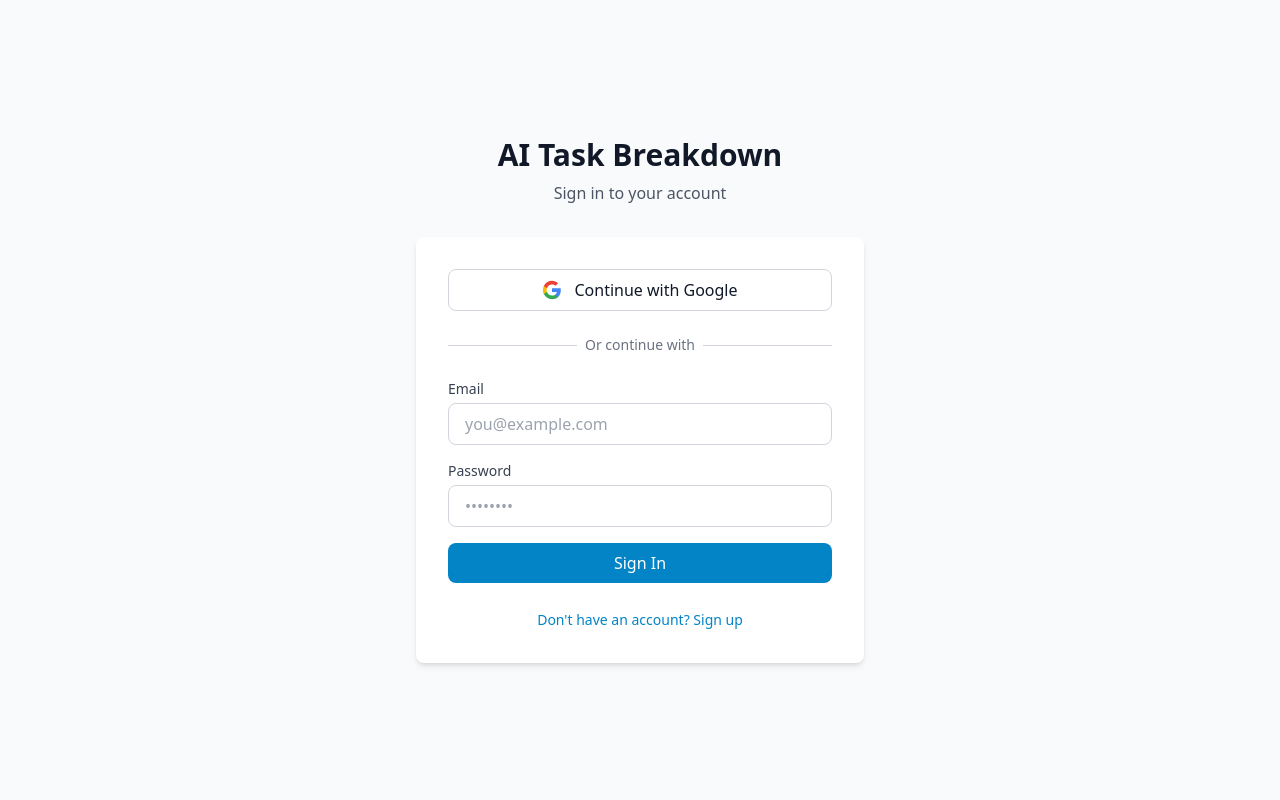
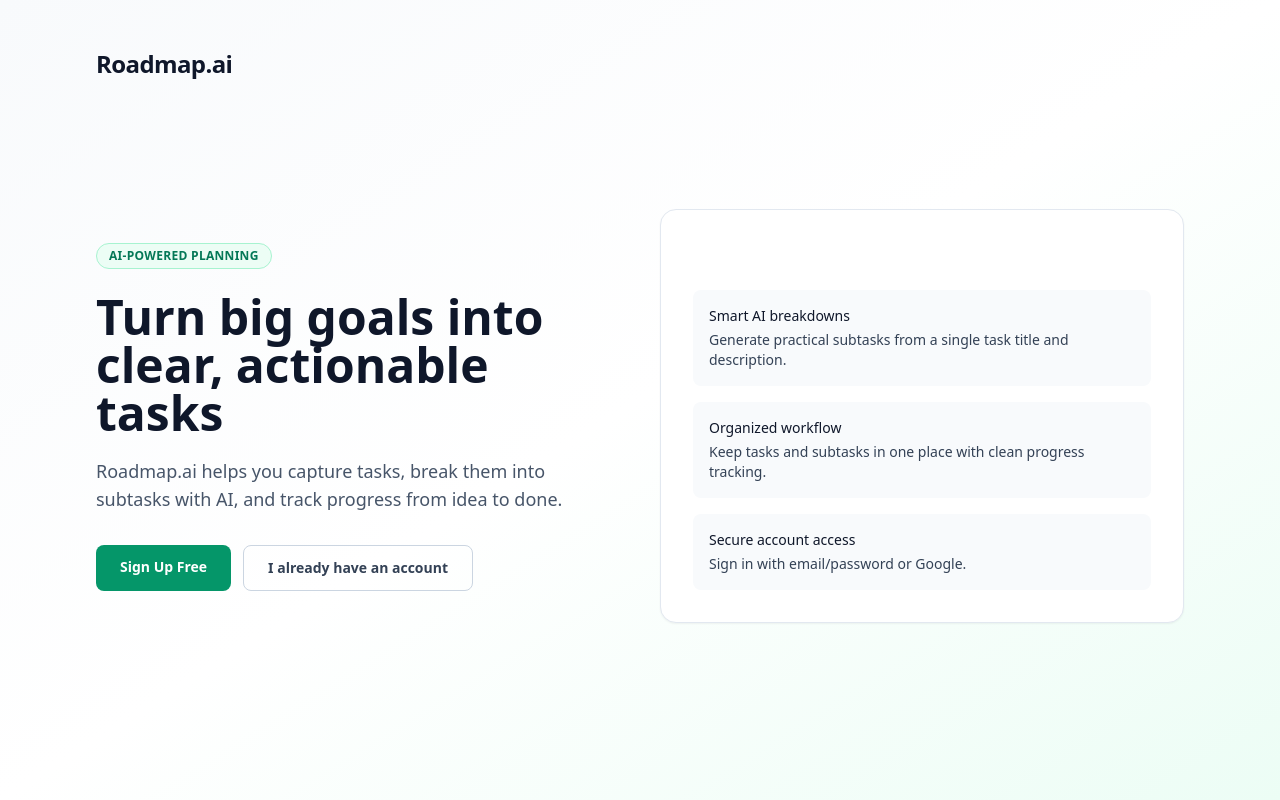
Before and after one commit to Shripad3/Roadmap-ai, a React (Vite) app in the folder frontend/: page / in a window 1280 px wide. Built offline with nearby package versions, Linux system fonts and the light colour scheme; no server answers.

Commit message:
Added landing page for first time users and fixed bugs

```diff
--- a/frontend/src/App.jsx
+++ b/frontend/src/App.jsx
@@ -3,11 +3,30 @@
 import { ThemeProvider } from './contexts/ThemeContext';
 import Auth from './components/Auth';
 import Navbar from './components/Navbar';
+import Landing from './pages/Landing';
 import Tasks from './pages/Tasks';
 import AIBreakdown from './pages/AIBreakdown';
 import Settings from './pages/Settings';
 
-function AppContent() {
+function AppShell({ user, signOut, children }) {
+  return (
+    <div className="min-h-screen bg-gray-50 pb-20">
+      <header className="bg-white shadow-sm border-b border-gray-200">
+        <Navbar user={user} onSignOut={signOut} />
+      </header>
+
+      <main className="max-w-7xl mx-auto px-4 sm:px-6 lg:px-8 py-8 pt-24">{children}</main>
+
+      <footer className="fixed bottom-0 left-0 w-full bg-white border-t border-gray-200">
+        <div className="max-w-7xl mx-auto px-4 sm:px-6 lg:px-8 py-6 text-center text-gray-600 text-sm">
+          Powered by Gemini AI • Built with React & Express
+        </div>
+      </footer>
+    </div>
+  );
+}
+
+function AppRoutes() {
   const { user, loading: authLoading, signOut } = useAuth();
 
   if (authLoading) {
@@ -21,33 +40,48 @@
     );
   }
 
-  if (!user) {
-    return <Auth />;
-  }
-
   return (
-    <BrowserRouter>
-    <div className="min-h-screen bg-gray-50 pb-20">
-      <header className="bg-white shadow-sm border-b border-gray-200">
-        <Navbar user={user} onSignOut={signOut} />
-      </header>
-
-      <main className="max-w-7xl mx-auto px-4 sm:px-6 lg:px-8 py-8 pt-24">
-        <Routes>
-          <Route path="/" element={<Tasks />} />
-          <Route path="/ai-breakdown" element={<AIBreakdown />} />
-          <Route path="/settings" element={<Settings />} />
-          <Route path="*" element={<Navigate to="/" replace />} />
-        </Routes>
-      </main>
-
-      <footer className="fixed bottom-0 left-0 w-full bg-white border-t border-gray-200">
-        <div className="max-w-7xl mx-auto px-4 sm:px-6 lg:px-8 py-6 text-center text-gray-600 text-sm">
-          Powered by Gemini AI • Built with React & Express
-        </div>
-      </footer>
-    </div>
-  </BrowserRouter>
+    <Routes>
+      <Route path="/" element={user ? <Navigate to="/tasks" replace /> : <Landing />} />
+      <Route path="/auth" element={user ? <Navigate to="/tasks" replace /> : <Auth />} />
+      <Route
+        path="/tasks"
+        element={
+          user ? (
+            <AppShell user={user} signOut={signOut}>
+              <Tasks />
+            </AppShell>
+          ) : (
+            <Navigate to="/auth" replace />
+          )
+        }
+      />
+      <Route
+        path="/ai-breakdown"
+        element={
+          user ? (
+            <AppShell user={user} signOut={signOut}>
+              <AIBreakdown />
+            </AppShell>
+          ) : (
+            <Navigate to="/auth" replace />
+          )
+        }
+      />
+      <Route
+        path="/settings"
+        element={
+          user ? (
+            <AppShell user={user} signOut={signOut}>
+              <Settings />
+            </AppShell>
+          ) : (
+            <Navigate to="/auth" replace />
+          )
+        }
+      />
+      <Route path="*" element={<Navigate to={user ? '/tasks' : '/'} replace />} />
+    </Routes>
   );
 }
 
@@ -55,7 +89,9 @@
   return (
     <ThemeProvider>
       <AuthProvider>
-        <AppContent />
+        <BrowserRouter>
+          <AppRoutes />
+        </BrowserRouter>
       </AuthProvider>
     </ThemeProvider>
   );
--- a/frontend/src/components/Auth.jsx
+++ b/frontend/src/components/Auth.jsx
@@ -1,7 +1,9 @@
-import { useState } from 'react';
+import { useEffect, useState } from 'react';
+import { useSearchParams } from 'react-router-dom';
 import { useAuth } from '../contexts/AuthContext';
 
 export default function Auth() {
+  const [searchParams] = useSearchParams();
   const [isSignUp, setIsSignUp] = useState(false);
   const [email, setEmail] = useState('');
   const [password, setPassword] = useState('');
@@ -10,14 +12,17 @@
 
   const { signIn, signUp, signInWithGoogle } = useAuth();
 
+  useEffect(() => {
+    const mode = searchParams.get('mode');
+    setIsSignUp(mode === 'signup');
+  }, [searchParams]);
+
   const handleSubmit = async (e) => {
     e.preventDefault();
     setError(null);
     setLoading(true);
 
-    const { error } = isSignUp
-      ? await signUp(email, password)
-      : await signIn(email, password);
+    const { error } = isSignUp ? await signUp(email, password) : await signIn(email, password);
 
     if (error) {
       setError(error.message);
@@ -39,26 +44,21 @@
     <div className="min-h-screen bg-gray-50 flex items-center justify-center px-4">
       <div className="max-w-md w-full space-y-8">
         <div className="text-center">
-          <h2 className="text-3xl font-bold text-gray-900">
-            AI Task Breakdown
-          </h2>
-          <p className="mt-2 text-gray-600">
-            {isSignUp ? 'Create your account' : 'Sign in to your account'}
-          </p>
+          <h2 className="text-3xl font-bold text-gray-900">AI Task Breakdown</h2>
+          <p className="mt-2 text-gray-600">{isSignUp ? 'Create your account' : 'Sign in to your account'}</p>
         </div>
 
         <div className="bg-white rounded-lg shadow-md p-8 space-y-6">
-          {/* Google Sign In */}
           <button
             onClick={handleGoogleSignIn}
             disabled={loading}
             className="w-full flex items-center justify-center gap-3 px-4 py-2 border border-gray-300 rounded-lg hover:bg-gray-50 transition-colors"
           >
             <svg className="w-5 h-5" viewBox="0 0 24 24">
-              <path fill="#4285F4" d="M22.56 12.25c0-.78-.07-1.53-.2-2.25H12v4.26h5.92c-.26 1.37-1.04 2.53-2.21 3.31v2.77h3.57c2.08-1.92 3.28-4.74 3.28-8.09z"/>
-              <path fill="#34A853" d="M12 23c2.97 0 5.46-.98 7.28-2.66l-3.57-2.77c-.98.66-2.23 1.06-3.71 1.06-2.86 0-5.29-1.93-6.16-4.53H2.18v2.84C3.99 20.53 7.7 23 12 23z"/>
-              <path fill="#FBBC05" d="M5.84 14.09c-.22-.66-.35-1.36-.35-2.09s.13-1.43.35-2.09V7.07H2.18C1.43 8.55 1 10.22 1 12s.43 3.45 1.18 4.93l2.85-2.22.81-.62z"/>
-              <path fill="#EA4335" d="M12 5.38c1.62 0 3.06.56 4.21 1.64l3.15-3.15C17.45 2.09 14.97 1 12 1 7.7 1 3.99 3.47 2.18 7.07l3.66 2.84c.87-2.6 3.3-4.53 6.16-4.53z"/>
+              <path fill="#4285F4" d="M22.56 12.25c0-.78-.07-1.53-.2-2.25H12v4.26h5.92c-.26 1.37-1.04 2.53-2.21 3.31v2.77h3.57c2.08-1.92 3.28-4.74 3.28-8.09z" />
+              <path fill="#34A853" d="M12 23c2.97 0 5.46-.98 7.28-2.66l-3.57-2.77c-.98.66-2.23 1.06-3.71 1.06-2.86 0-5.29-1.93-6.16-4.53H2.18v2.84C3.99 20.53 7.7 23 12 23z" />
+              <path fill="#FBBC05" d="M5.84 14.09c-.22-.66-.35-1.36-.35-2.09s.13-1.43.35-2.09V7.07H2.18C1.43 8.55 1 10.22 1 12s.43 3.45 1.18 4.93l2.85-2.22.81-.62z" />
+              <path fill="#EA4335" d="M12 5.38c1.62 0 3.06.56 4.21 1.64l3.15-3.15C17.45 2.09 14.97 1 12 1 7.7 1 3.99 3.47 2.18 7.07l3.66 2.84c.87-2.6 3.3-4.53 6.16-4.53z" />
             </svg>
             Continue with Google
           </button>
@@ -72,12 +72,9 @@
             </div>
           </div>
 
-          {/* Email/Password Form */}
           <form onSubmit={handleSubmit} className="space-y-4">
             <div>
-              <label className="block text-sm font-medium text-gray-700 mb-1">
-                Email
-              </label>
+              <label className="block text-sm font-medium text-gray-700 mb-1">Email</label>
               <input
                 type="email"
                 value={email}
@@ -89,9 +86,7 @@
             </div>
 
             <div>
-              <label className="block text-sm font-medium text-gray-700 mb-1">
-                Password
-              </label>
+              <label className="block text-sm font-medium text-gray-700 mb-1">Password</label>
               <input
                 type="password"
                 value={password}
@@ -104,28 +99,17 @@
             </div>
 
             {error && (
-              <div className="bg-red-50 border border-red-200 text-red-700 px-4 py-3 rounded-lg text-sm">
-                {error}
-              </div>
+              <div className="bg-red-50 border border-red-200 text-red-700 px-4 py-3 rounded-lg text-sm">{error}</div>
             )}
 
-            <button
-              type="submit"
-              disabled={loading}
-              className="btn btn-primary w-full"
-            >
-              {loading ? 'Loading...' : (isSignUp ? 'Sign Up' : 'Sign In')}
+            <button type="submit" disabled={loading} className="btn btn-primary w-full">
+              {loading ? 'Loading...' : isSignUp ? 'Sign Up' : 'Sign In'}
             </button>
           </form>
 
           <div className="text-center">
-            <button
-              onClick={() => setIsSignUp(!isSignUp)}
-              className="text-sm text-primary-600 hover:text-primary-700"
-            >
-              {isSignUp
-                ? 'Already have an account? Sign in'
-                : "Don't have an account? Sign up"}
+            <button onClick={() => setIsSignUp(!isSignUp)} className="text-sm text-primary-600 hover:text-primary-700">
+              {isSignUp ? 'Already have an account? Sign in' : "Don't have an account? Sign up"}
             </button>
           </div>
         </div>
--- a/frontend/src/components/Navbar.jsx
+++ b/frontend/src/components/Navbar.jsx
@@ -21,16 +21,14 @@
   return (
     <nav className="bg-white fixed w-full z-20 top-0 left-0 border-b border-gray-200">
       <div className="max-w-screen-xl flex flex-wrap items-center justify-between mx-auto p-4">
-        <Link to="/" className="self-center text-xl text-gray-900 font-semibold whitespace-nowrap">
-          AI Task Breakdown
+        <Link to="/tasks" className="self-center text-xl text-gray-900 font-semibold whitespace-nowrap">
+          Roadmap.ai
         </Link>
 
         <div className="flex md:order-2 items-center space-x-3">
           {user && (
             <>
-              <span className="hidden md:block text-sm text-gray-600">
-                {username}
-              </span>
+              <span className="hidden md:block text-sm text-gray-600">{username}</span>
 
               <button
                 type="button"
@@ -89,7 +87,7 @@
         >
           <ul className="flex flex-col p-4 md:p-0 mt-4 font-medium md:space-x-8 md:flex-row md:mt-0">
             <li>
-              <Link to="/" className={navLinkClassName('/')}>
+              <Link to="/tasks" className={navLinkClassName('/tasks')}>
                 Tasks
               </Link>
             </li>
@@ -106,9 +104,7 @@
 
             {user && (
               <li className="md:hidden border-t border-gray-200 mt-2 pt-2">
-                <span className="block py-2 px-3 text-sm text-gray-600">
-                  {username}
-                </span>
+                <span className="block py-2 px-3 text-sm text-gray-600">{username}</span>
               </li>
             )}
           </ul>
--- /dev/null
+++ b/frontend/src/pages/Landing.jsx
@@ -0,0 +1,61 @@
+import { Link } from 'react-router-dom';
+
+export default function Landing() {
+  return (
+    <div className="min-h-screen bg-gradient-to-br from-slate-50 via-white to-emerald-50">
+      <div className="mx-auto flex min-h-screen max-w-6xl flex-col px-6 py-12 lg:px-8">
+        <header className="flex items-center justify-between">
+          <h1 className="text-2xl font-bold tracking-tight text-slate-900">Roadmap.ai</h1>
+        </header>
+
+        <main className="flex flex-1 items-center py-14">
+          <div className="grid w-full gap-10 lg:grid-cols-2 lg:items-center">
+            <section>
+              <p className="inline-flex rounded-full border border-emerald-200 bg-emerald-50 px-3 py-1 text-xs font-semibold uppercase tracking-wide text-emerald-700">
+                AI-powered planning
+              </p>
+              <h2 className="mt-6 text-4xl font-bold leading-tight text-slate-900 sm:text-5xl">
+                Turn big goals into clear, actionable tasks
+              </h2>
+              <p className="mt-5 max-w-xl text-lg text-slate-600">
+                Roadmap.ai helps you capture tasks, break them into subtasks with AI, and track progress from idea to done.
+              </p>
+              <div className="mt-8 flex flex-wrap gap-3">
+                <Link
+                  to="/auth?mode=signup"
+                  className="rounded-lg bg-emerald-600 px-6 py-3 text-sm font-semibold text-white transition hover:bg-emerald-700"
+                >
+                  Sign Up Free
+                </Link>
+                <Link
+                  to="/auth"
+                  className="rounded-lg border border-slate-300 px-6 py-3 text-sm font-semibold text-slate-700 transition hover:bg-slate-100"
+                >
+                  I already have an account
+                </Link>
+              </div>
+            </section>
+
+            <section className="rounded-2xl border border-slate-200 bg-white p-6 shadow-sm sm:p-8">
+              <h3 className="text-lg font-semibold text-white">What you get</h3>
+              <ul className="mt-5 space-y-4 text-sm text-slate-700">
+                <li className="rounded-lg bg-slate-50 p-4">
+                  <p className="font-medium text-slate-900">Smart AI breakdowns</p>
+                  <p className="mt-1">Generate practical subtasks from a single task title and description.</p>
+                </li>
+                <li className="rounded-lg bg-slate-50 p-4">
+                  <p className="font-medium text-slate-900">Organized workflow</p>
+                  <p className="mt-1">Keep tasks and subtasks in one place with clean progress tracking.</p>
+                </li>
+                <li className="rounded-lg bg-slate-50 p-4">
+                  <p className="font-medium text-slate-900">Secure account access</p>
+                  <p className="mt-1">Sign in with email/password or Google.</p>
+                </li>
+              </ul>
+            </section>
+          </div>
+        </main>
+      </div>
+    </div>
+  );
+}
```
Also changed, not shown: frontend/src/pages/Tasks.jsx (+8 -0 lines).
